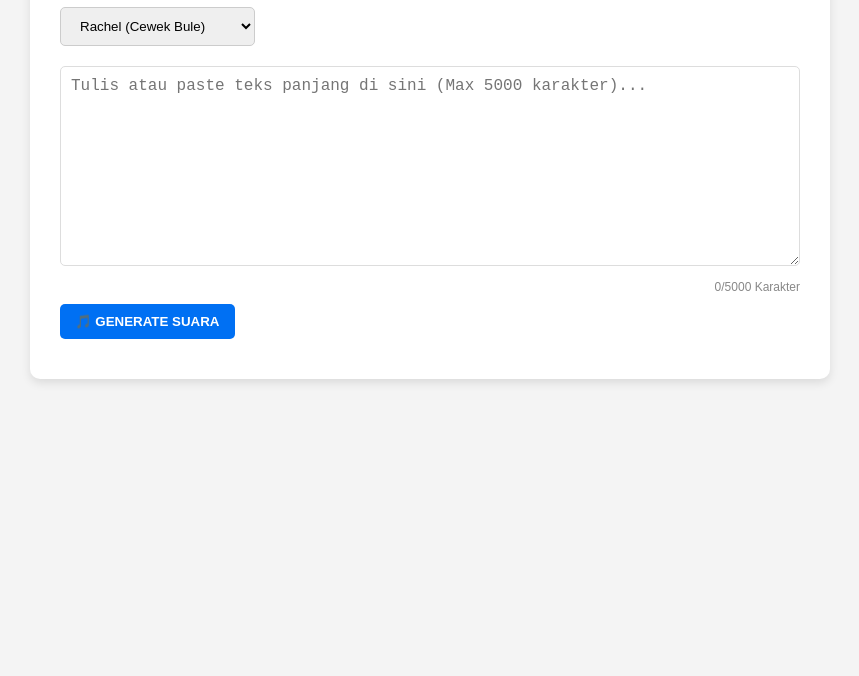
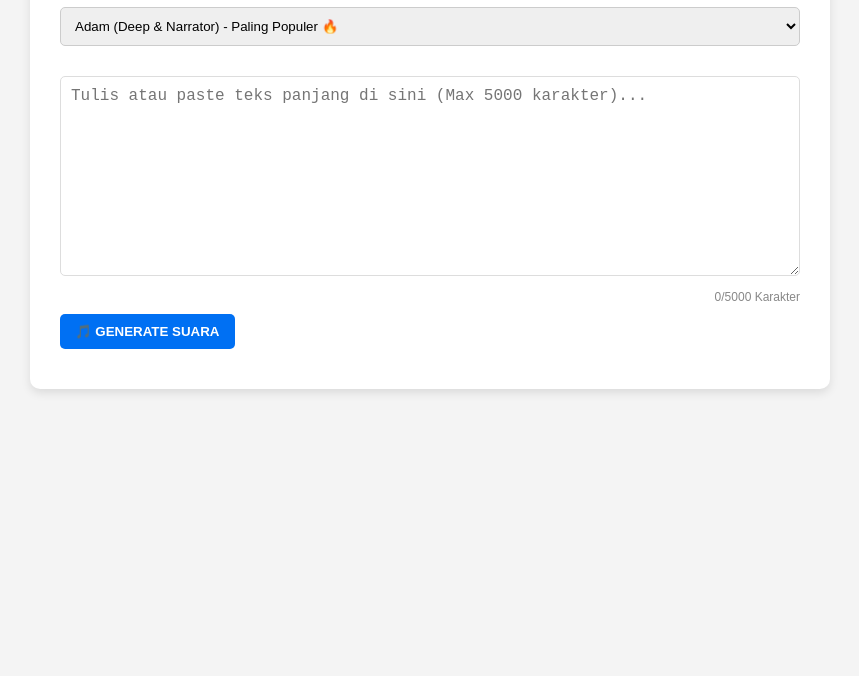
Before and after one commit to jhiwane/tts, a website: page public/index.html in a window 1280 px wide. Shown: the part 124-800 px from the top of the page, without its empty margins (210-1069 px from the left). Drawn offline with Linux system fonts and the light colour scheme.

Commit message:
Update index.html

```diff
--- a/public/index.html
+++ b/public/index.html
@@ -26,11 +26,19 @@
     <h1>🔊 Generator Suara AI (Multi-Key)</h1>
 
     <div class="controls">
-        <select id="voiceSelect">
-            <option value="21m00Tcm4TlvDq8ikWAM">Rachel (Cewek Bule)</option>
-            <option value="plgKUYgnlZ1DCNh54DwJ">Antoni (Cowok Wibawa)</option>
-            <option value="AZnzlk1XvdvUeBnXmlld">Domi (Cewek Kuat)</option>
-            </select>
+        <select id="voiceSelect" style="width: 100%; padding: 10px; margin-bottom: 10px;">
+    <option value="pNInz6obpgDQGcFmaJgB">Adam (Deep & Narrator) - Paling Populer 🔥</option>
+    <option value="ErXwobaYiN019Pky1sPO">Antoni (Wibawa & Berita)</option>
+    <option value="TxGEqnHWrfWFTfGW9XjX">Josh (Suara Berat & Lembut)</option>
+    <option value="VR6AewLTigWg4xSOukaG">Arnold (Suara Khas Amerika)</option>
+    <option value="ODq5zmih8GrVes37Dizj">Patrick (Suara Enerjik/Iklan)</option>
+
+    <option value="21m00Tcm4TlvDq8ikWAM">Rachel (Narasi Jernih) - Favorit ✨</option>
+    <option value="AZnzlk1XvdvUeBnXmlld">Domi (Kuat & Tegas)</option>
+    <option value="EXAVITQu4vr4xnSDxMaL">Bella (Lembut & Serius)</option>
+    <option value="MF3mGyEYCl7XYWbV9V6O">Elli (Muda & Ceria)</option>
+    <option value="ThT5KcBeYPX3keUQqHPh">Dorothy (Suara Ibu/Tenang)</option>
+</select>
     </div>
 
     <textarea id="textInput" placeholder="Tulis atau paste teks panjang di sini (Max 5000 karakter)..."></textarea>
```
